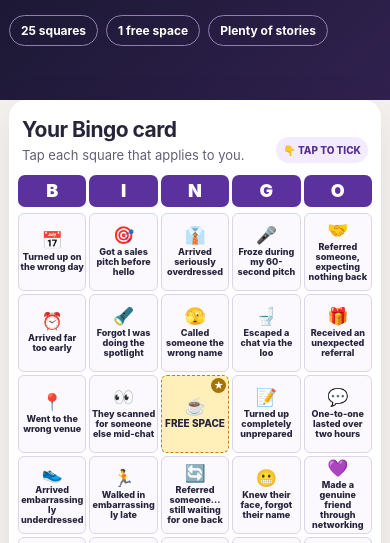
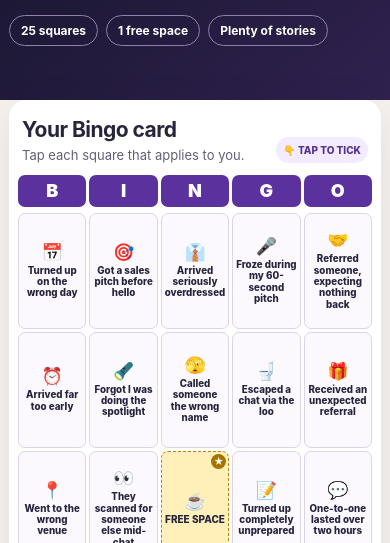
Before and after one commit to aqcroft/networking_bingo, a plain HTML site: page index.html in a window 390 px wide. Shown: the part 253-796 px from the top of the page. Drawn offline with Linux system fonts and the light colour scheme.

Commit message:
fix: provide taller, more legible mobile Bingo squares

```diff
--- a/index.html
+++ b/index.html
@@ -48,10 +48,10 @@
     .letter-row, .bingo-grid { display: grid; grid-template-columns: repeat(5,minmax(0,1fr)); gap: clamp(3px,.7vw,6px); }
     .letter-row { margin-bottom: 6px; }
     .letter-row span { text-align: center; background: var(--purple); color: #fff; font-weight: 950; font-size: clamp(18px,4vw,26px); line-height: 1; padding: 7px 0; border-radius: 7px; }
-    .square { width: 100%; min-width: 0; aspect-ratio: 1 / 1.14; min-height: 64px; border: 1.5px solid #dcd4e9; border-radius: 10px; background: #fbf9fd; padding: 5px 3px; display: flex; flex-direction: column; align-items: center; justify-content: center; gap: 5px; color: var(--ink); position: relative; transition: background .14s ease, transform .14s ease; -webkit-tap-highlight-color: transparent; }
+    .square { width: 100%; min-width: 0; aspect-ratio: 1 / 1.14; min-height: 115px; border: 1.5px solid #dcd4e9; border-radius: 10px; background: #fbf9fd; padding: 5px 3px; display: flex; flex-direction: column; align-items: center; justify-content: center; gap: 4px; color: var(--ink); position: relative; transition: background .14s ease, transform .14s ease; -webkit-tap-highlight-color: transparent; }
     .square:active:not(:disabled) { transform: scale(.97); }
     .square .emoji { font-size: clamp(15px,3.8vw,28px); line-height: 1; }
-    .square .square-text { font-size: clamp(9px,1.9vw,13px); line-height: 1.13; font-weight: 780; overflow-wrap: anywhere; text-align: center; }
+    .square .square-text { font-size: clamp(9.5px,2.1vw,13px); line-height: 1.16; font-weight: 780; overflow-wrap: anywhere; text-align: center; }
     .square.is-marked { background: #cbeee4; border-color: #259879; }
     .square.is-marked::after { content: "✓"; position: absolute; top: 3px; right: 5px; border-radius: 50%; background: #15775a; color: #fff; width: 18px; height: 18px; line-height: 17px; font-size: 13px; font-weight: 900; text-align: center; }
     .square.free { background: #fff0ba; border: 1.5px dashed #ba850b; }
@@ -107,8 +107,8 @@
       .card { border-radius: 17px; padding: 9px; }
       .board-head { margin: 8px 4px 12px; }
       .tap-hint { font-size: 10px; padding: 7px; }
-      .square { min-height: 59px; border-radius: 6px; padding: 3px 1px; gap: 3px; }
-      .square .square-text { font-size: clamp(8.2px,2.32vw,10px); }
+      .square { min-height: 116px; border-radius: 7px; padding: 5px 2px; gap: 4px; }
+      .square .square-text { font-size: clamp(9.3px,2.5vw,10.8px); }
       .square .emoji { font-size: 17px; }
       .square.is-marked::after { width: 15px; height: 15px; line-height: 14px; font-size: 10px; right: 2px; top: 2px; }
       .rules { gap: 6px; }
```
